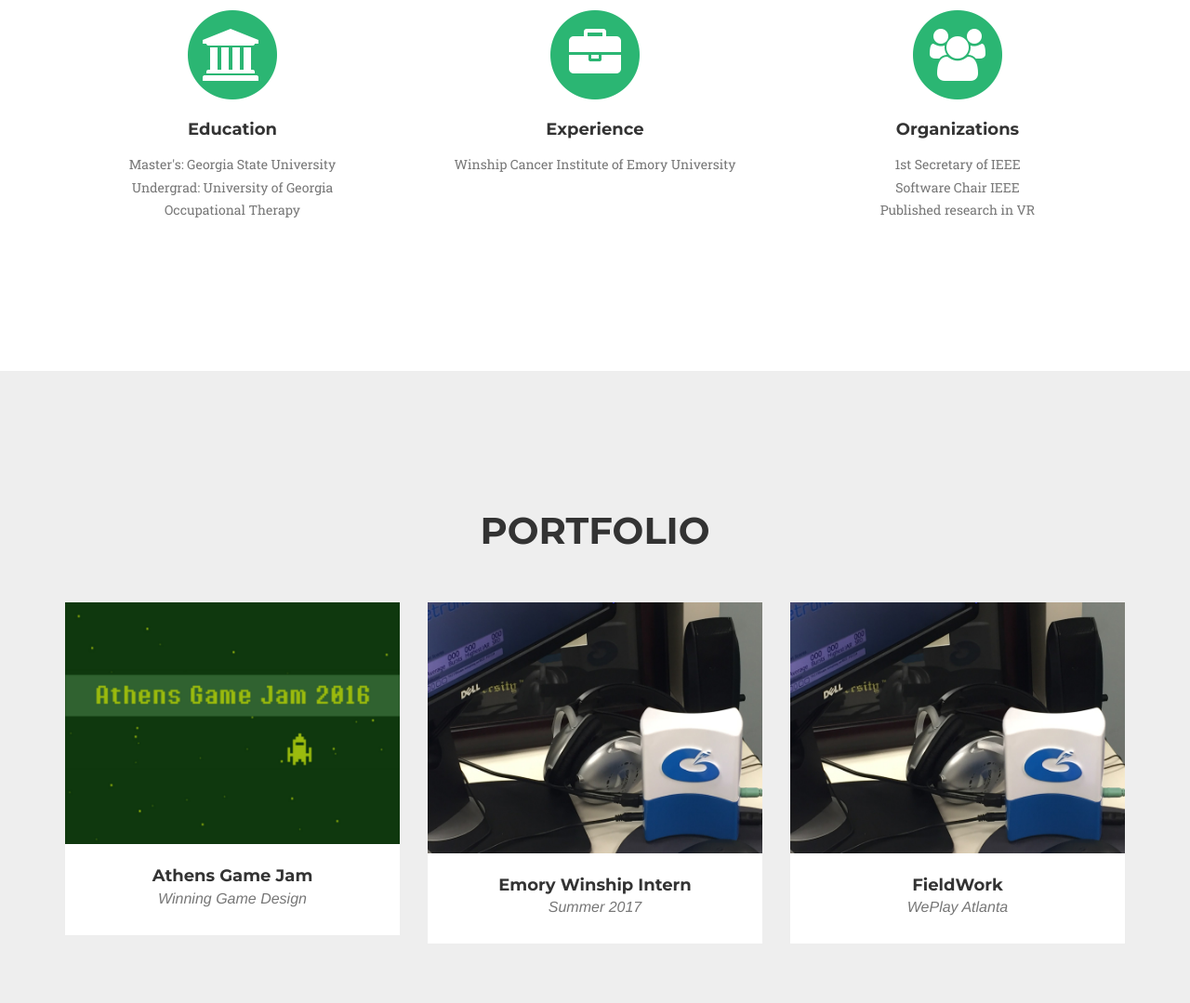
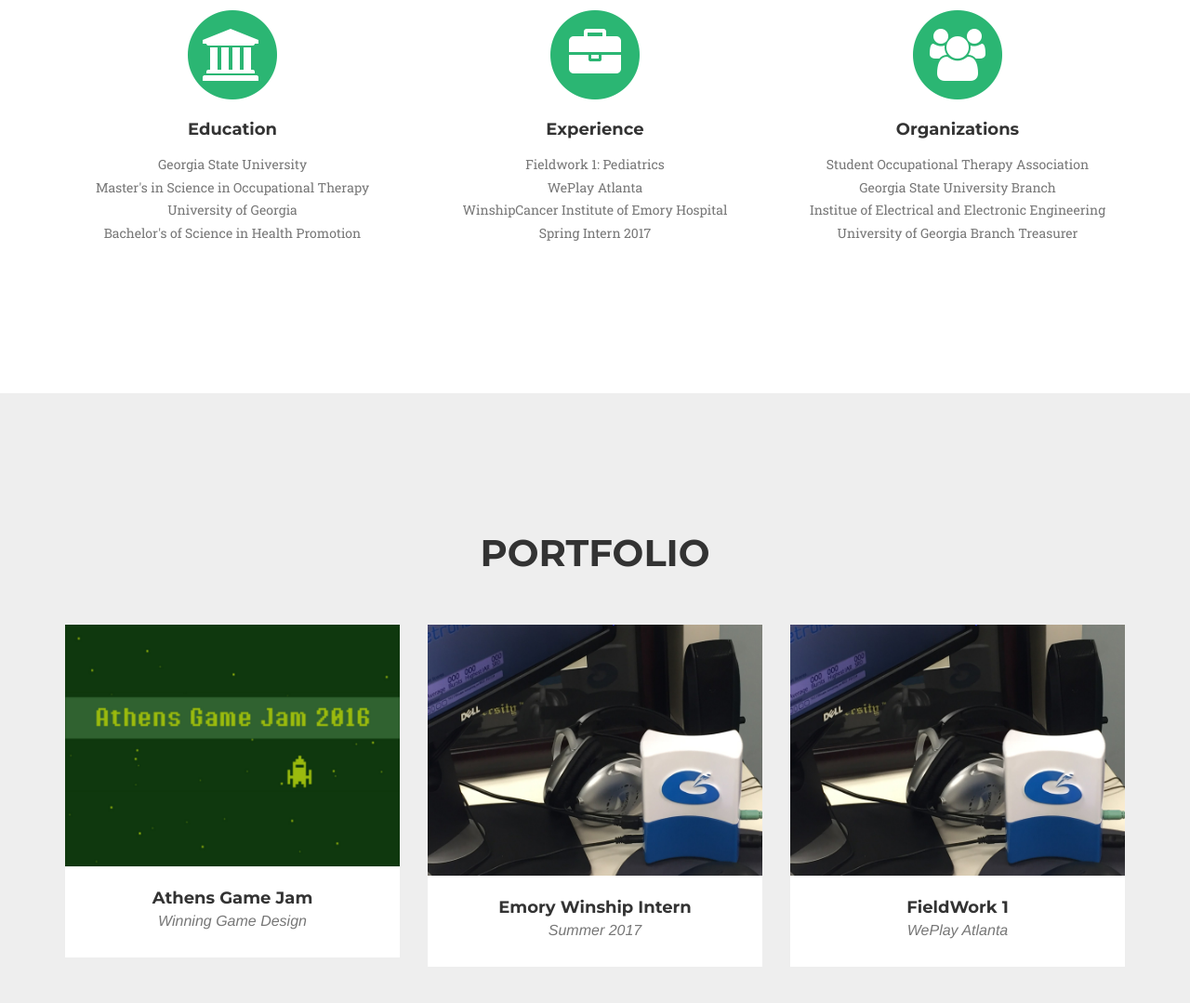
Before and after one commit to janetychen/janetychen.github.io, a website: page index.html in a window 1280 px wide. Shown: the part 1186-2265 px from the top of the page at 93% size. Drawn offline with nearby package versions, Linux system fonts and the light colour scheme; a web font is replaced by a local one.

Commit message:
updated summary bullets

```diff
--- a/index.html
+++ b/index.html
@@ -136,7 +136,7 @@
                         <i class="fa fa-institution fa-stack-1x fa-inverse"></i>
                     </span>
                     <h4 class="service-heading">Education</h4>
-                    <p class="text-muted">Master's: Georgia State University<br>Undergrad: University of Georgia<br>Occupational Therapy</p>
+                    <p class="text-muted">Georgia State University<br>Master's in Science in Occupational Therapy<br>University of Georgia<br>Bachelor's of Science in Health Promotion</p>
                 </div>
                 <div class="col-md-4">
                     <span class="fa-stack fa-4x">
@@ -144,7 +144,7 @@
                         <i class="fa fa-briefcase fa-stack-1x fa-inverse"></i>
                     </span>
                     <h4 class="service-heading">Experience</h4>
-                    <p class="text-muted">Winship Cancer Institute of Emory University</p>
+                    <p class="text-muted">Fieldwork 1: Pediatrics<br>WePlay Atlanta<br>WinshipCancer Institute of Emory Hospital<br>Spring Intern 2017</p>
                 </div>
                 <div class="col-md-4">
                     <span class="fa-stack fa-4x">
@@ -152,13 +152,11 @@
                         <i class="fa fa-users fa-stack-1x fa-inverse"></i>
                     </span>
                     <h4 class="service-heading">Organizations</h4>
-                    <p class="text-muted">1st Secretary of IEEE<br>Software Chair IEEE<br>Published research in VR</p>
+                    <p class="text-muted">Student Occupational Therapy Association<br>Georgia State University Branch<br>Institue of Electrical and Electronic Engineering<br>University of Georgia Branch Treasurer</p>
                 </div>
             </div>
         </div>
     </section>
-
-
 
     <!-- Portfolio Grid Section -->
     <section id="portfolio" class="bg-light-gray">
@@ -211,7 +209,7 @@
                         <img src="img/janet/fieldwork.jpg" class="img-responsive" alt="">
                     </a>
                     <div class="portfolio-caption">
-                        <h4>FieldWork</h4>
+                        <h4>FieldWork 1</h4>
                         <p class="text-muted">WePlay Atlanta</p>
                     </div>
                 </div>
@@ -482,7 +480,7 @@
                                 <img align="center" src="img/portfolio/Double/Winners.jpg" width="30%">&nbsp&nbsp&nbsp&nbsp&nbsp&nbsp;
                                 <img align="center" src="img/portfolio/Double/Test.jpg" width="30%">
                                 <p>
-                                  Michael Melatti and Janet Chen entered Athens Game Jam, a video game competition held in Athens Georgia.
+                                  Janet Chen and Michael Melatti entered Athens Game Jam, a video game competition held in Athens Georgia.
                                   Our team of two took first place at this competition with our entry called Double Take. Double Take takes advantage
                                   of Google CardBoard VR as well as physical board game objects. In the game, the user has to memorize objects position
                                   in 3D space. The app will then prompt the user to start placing objects on the board and the user must rely on memory
@@ -565,7 +563,7 @@
                         <div class="col-lg-8 col-lg-offset-2">
                             <div class="modal-body">
                                 <!-- Project Details Go Here -->
-                                <h2>Field Work</h2>
+                                <h2>Fieldwork 1</h2>
                                 <p class="item-intro text-muted">WePlay Atlanta</p>
                                 <style>
                                   th {
```
